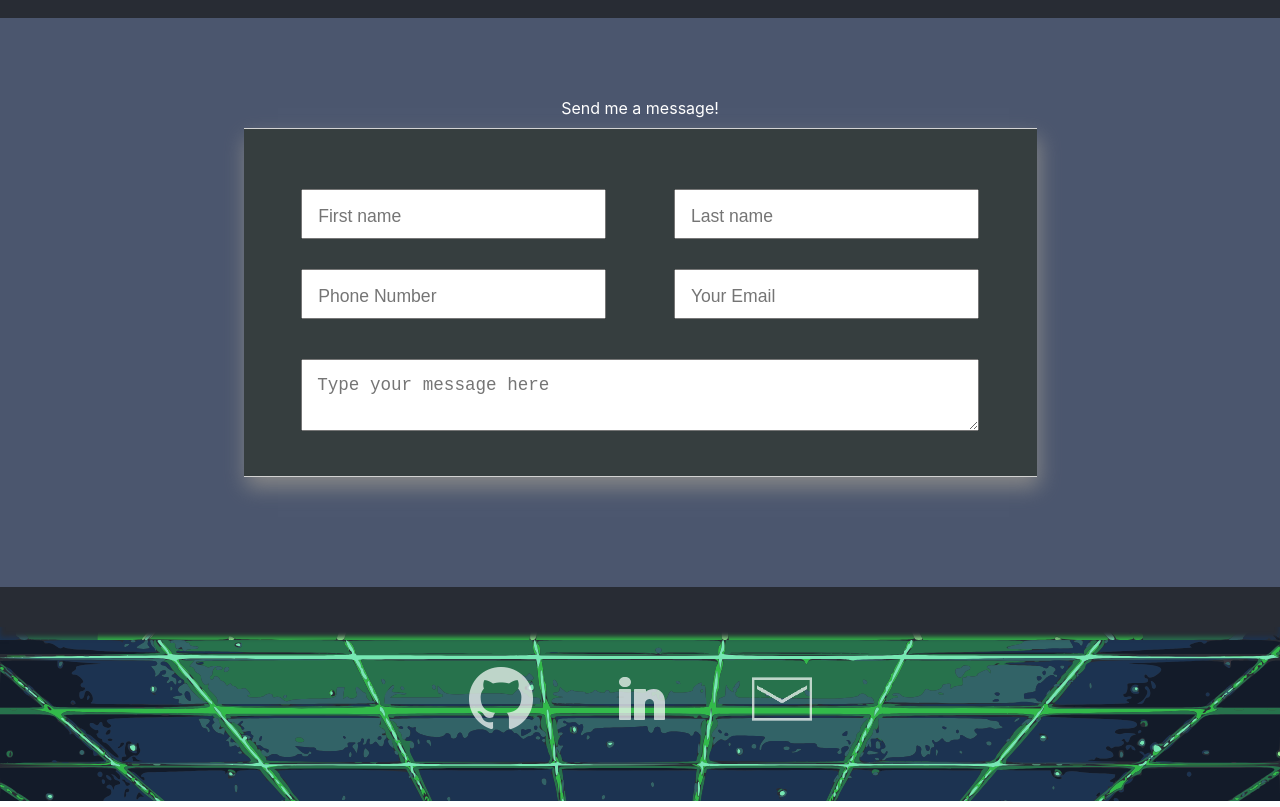
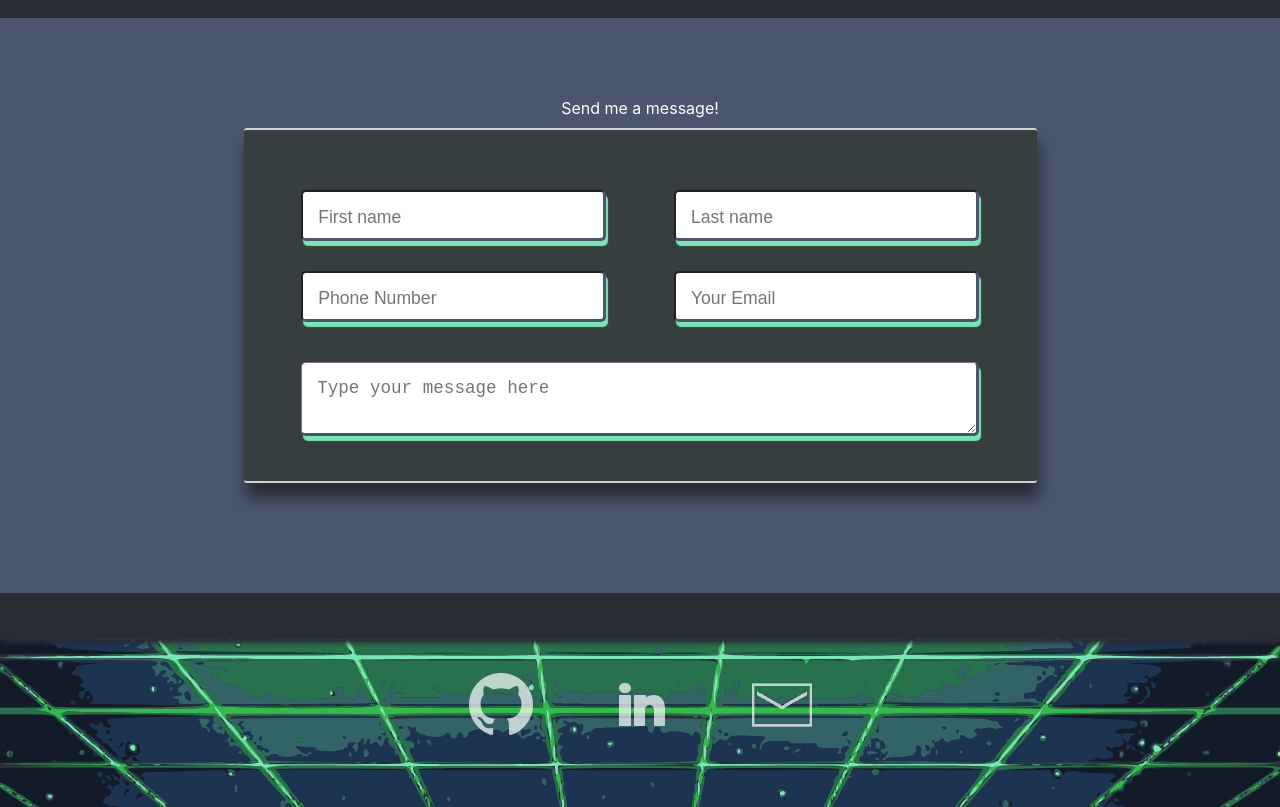
Before and after one commit to NickStrick/My-Portfolio, a React (Create React App) app in the folder portfolio/: page / in a window 1280 px wide. Shown: the part 3200-4007 px from the top of the page. Built offline with nearby package versions, Linux system fonts and the light colour scheme.

Commit message:
contact style overhaul

```diff
--- a/portfolio/src/components/ContactInfo/Contactinfo.scss
+++ b/portfolio/src/components/ContactInfo/Contactinfo.scss
@@ -1,3 +1,7 @@
+$background-base: #282c34;
+$background-light: #4b566e;
+$highlight: #76E7B3;
+
 .contact-section{
     padding: 80px 30px;
     padding-bottom: 110px;
@@ -10,8 +14,8 @@
     .contact-form{
         background: #363e3f;
 
-        border-top: 1px solid lightgray;
-        border-bottom: 1px solid lightgray;
+        border-top: 2px solid lightgray;
+        border-bottom: 2px solid lightgray;
         margin: 0 auto;
         width: 65%;
         display:flex;
@@ -20,7 +24,9 @@
         align-items: center;
         margin-top: 10px;
         padding: 60px 20px 45px;
-        box-shadow: 2px 10px 20px #888888;
+        box-shadow: 2px 15px 15px $background-base;
+        border-radius: 3px;
+        // #888888
 
         .contact-div{
 
@@ -32,6 +38,10 @@
                 font-size: 1.1rem;
                 width: 45%;
                 padding: 15px 15px 10px;
+                border-bottom: 3px solid $background-light;
+                box-shadow: 2px 5px 1px $highlight;
+                border-right: 3px solid $background-light;
+                border-radius: 5px;
             }
 
         }
@@ -40,7 +50,16 @@
             font-size: 1.1rem;
             width: 90%;
             padding: 15px;
+            border-radius: 5px;
+            border-bottom: 3px solid $background-light;
+            box-shadow: 2px 5px 1px $highlight;
+            border-right: 3px solid $background-light;
         }
 
     }
+
+    ::placeholder { /* Chrome, Firefox, Opera, Safari 10.1+ */
+        color: $background-base;
+        opacity: .65; /* Firefox */
+      }
 }
```
